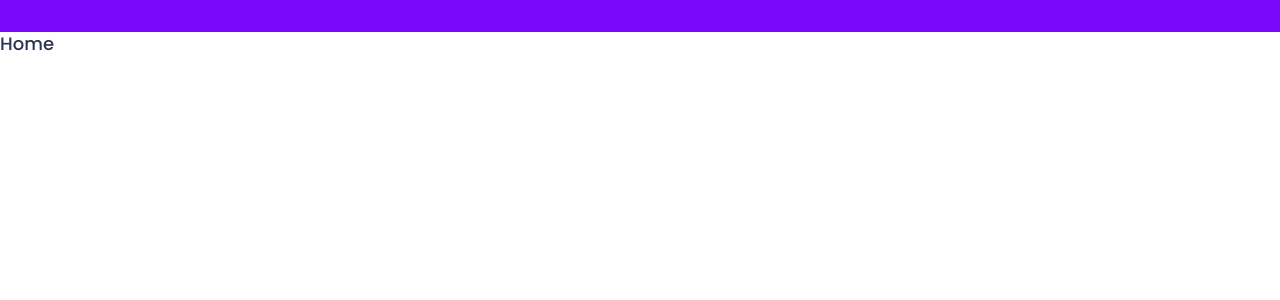
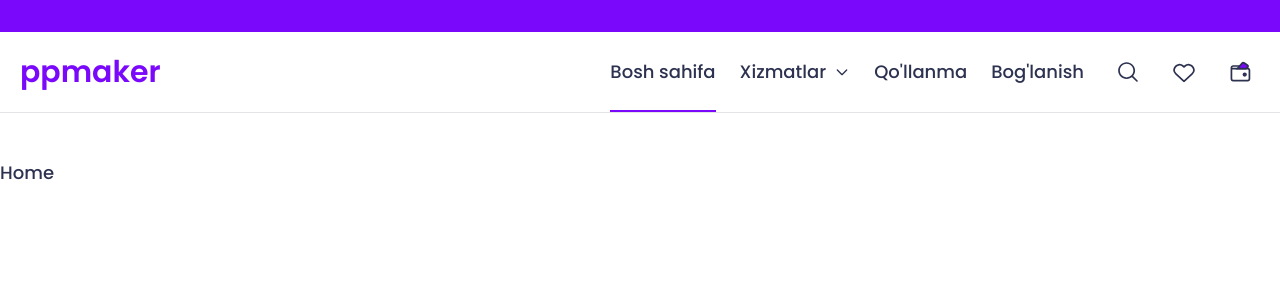
Before and after one commit to YaxyobekUz/ppmaker, a React (Vite) app: page / in a window 1280 px wide. Shown: the top 300 px of the page. Built offline with nearby package versions, Linux system fonts and the light colour scheme.

Commit message:
add header nav link active styles

```diff
--- a/src/index.css
+++ b/src/index.css
@@ -10,6 +10,26 @@
   }
 }
 
+@layer components {
+  .header-nav-link {
+    @apply flex items-center justify-center gap-2 relative py-3;
+  }
+
+  .header-nav-link::after {
+    content: "";
+    transition: background-color 0.15s ease, width 0.15s ease;
+    @apply inline-block absolute -bottom-4 w-0 h-0.5 bg-transparent;
+  }
+
+  .header-nav-link.active::after {
+    @apply w-full bg-brand-violet-500;
+  }
+
+  .header-nav-link:hover::after:not(.active) {
+    @apply w-full bg-brand-violet-500/20;
+  }
+}
+
 @layer utilities {
   .container {
     @apply max-w-7xl w-full mx-auto px-4 sm:px-5;
--- a/src/layouts/MainLayout.jsx
+++ b/src/layouts/MainLayout.jsx
@@ -3,12 +3,13 @@ import { Outlet } from "react-router";
 
 // components
 import Top from "../components/Top";
+import Header from "../components/Header";
 
 const MainLayout = () => {
   return (
     <>
       <Top />
-
+      <Header />
       <Outlet />
     </>
   );
```
